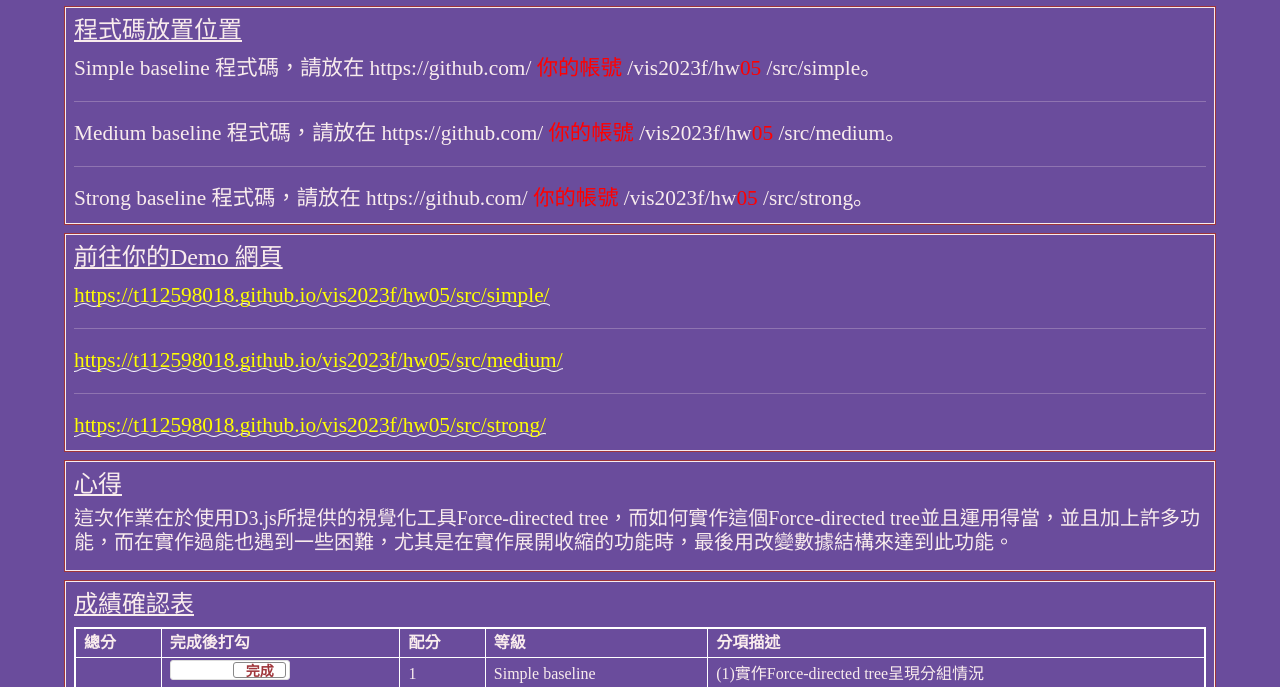
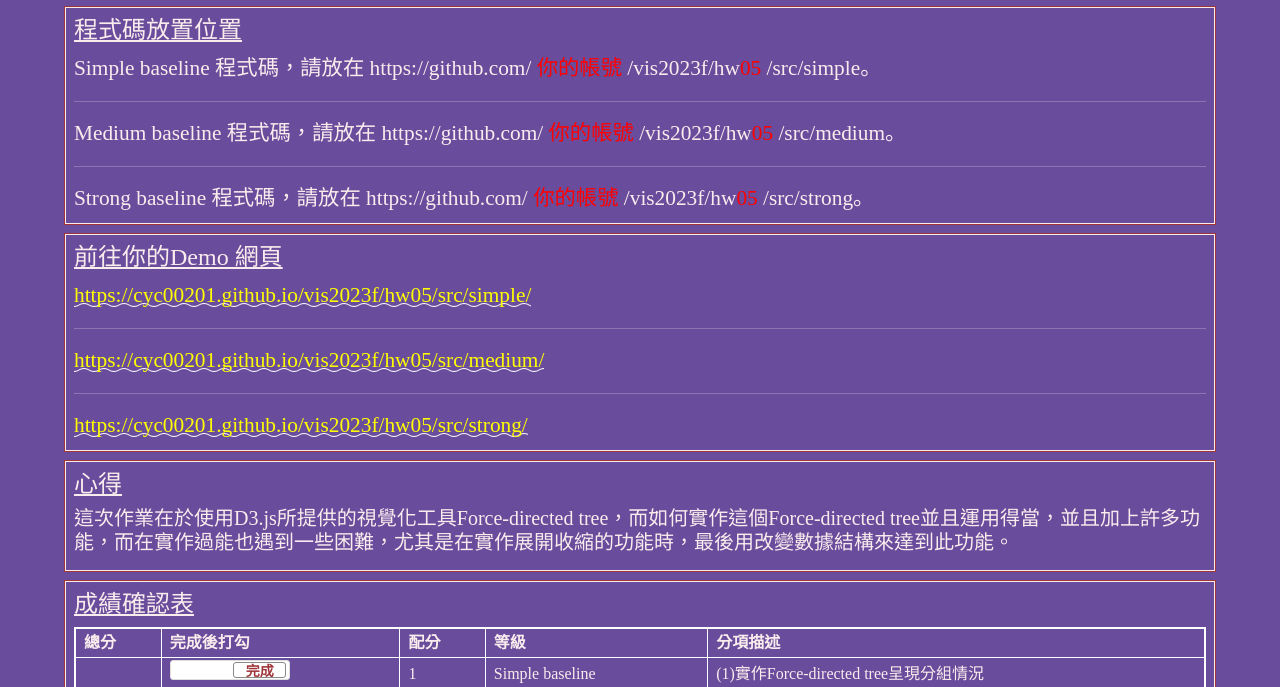
Before and after one commit to cyc00201/vis2023f, a plain HTML site: page hw05/index.html in a window 1280 px wide. Shown: the part 86-773 px from the top of the page. Drawn offline with nearby package versions, Linux system fonts and the light colour scheme.

Commit message:
Update index.html

```diff
--- a/hw05/index.html
+++ b/hw05/index.html
@@ -211,11 +211,11 @@
   <div class="row hw12">
     <div class="col-md-12 twenty">
       <h4><u>前往你的Demo 網頁</u></h4>
-      <a href="https://cyc00201.github.io/vis2023f/hw05/src/simple/" target="_blank">https://t112598018.github.io/vis2023f/hw05/src/simple/</a>
+      <a href="https://cyc00201.github.io/vis2023f/hw05/src/simple/" target="_blank">https://cyc00201.github.io/vis2023f/hw05/src/simple/</a>
       <hr>
-      <a href="https://cyc00201.github.io/vis2023f/hw05/src/medium/" target="_blank">https://t112598018.github.io/vis2023f/hw05/src/medium/</a>
+      <a href="https://cyc00201.github.io/vis2023f/hw05/src/medium/" target="_blank">https://cyc00201.github.io/vis2023f/hw05/src/medium/</a>
       <hr>
-      <a href="https://cyc00201.github.io/vis2023f/hw05/src/strong/" target="_blank">https://t112598018.github.io/vis2023f/hw05/src/strong/</a>
+      <a href="https://cyc00201.github.io/vis2023f/hw05/src/strong/" target="_blank">https://cyc00201.github.io/vis2023f/hw05/src/strong/</a>
       </div>
   </div>
 
```
